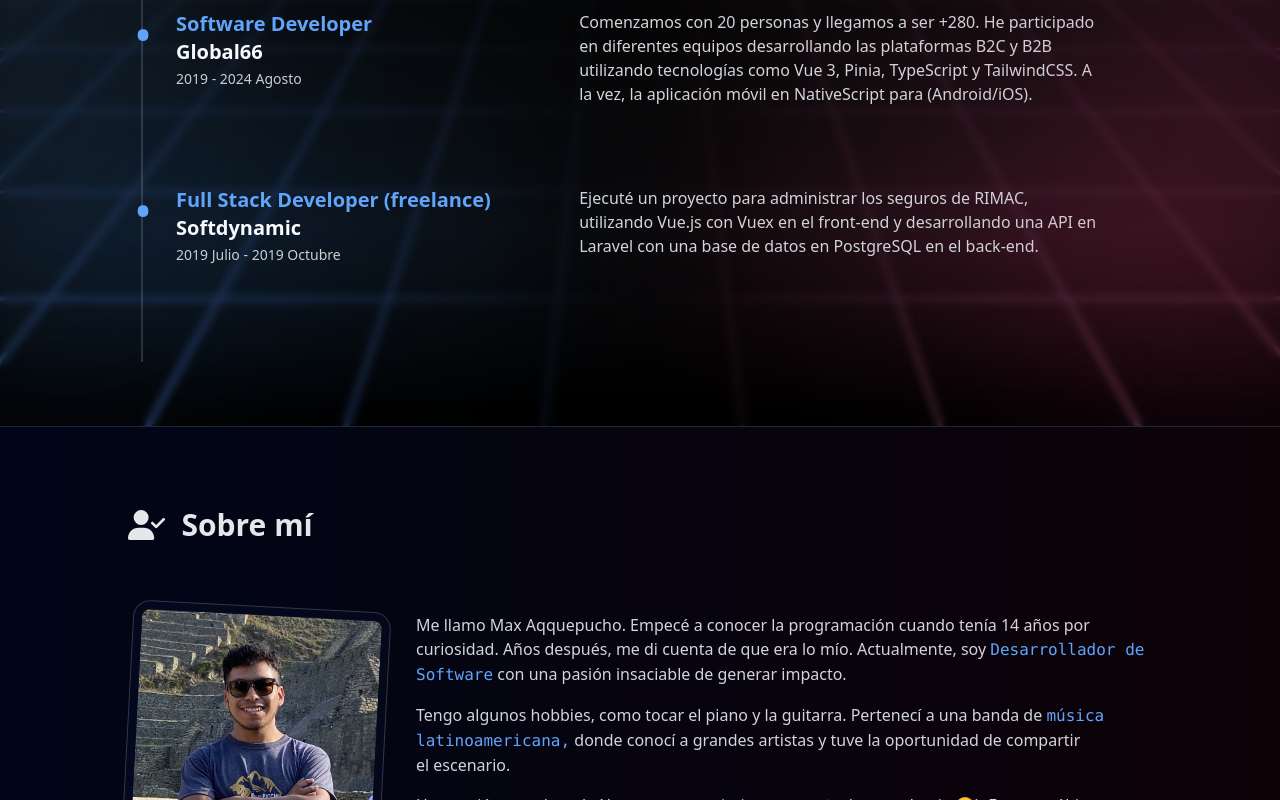
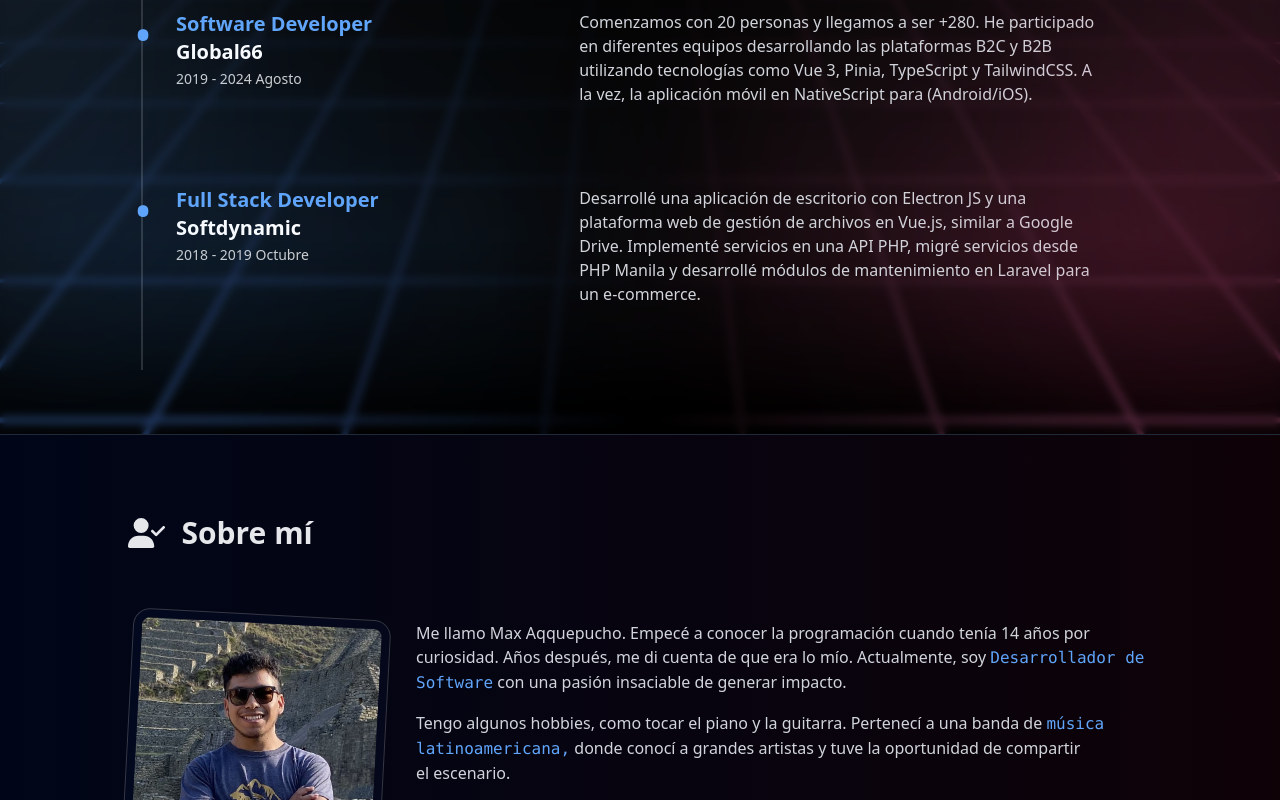
Before and after one commit to maxaqquepucho/personal-page, a React (Vite) app: page / in a window 1280 px wide. Shown: the part 808-1608 px from the top of the page. Built offline with nearby package versions, Linux system fonts and the light colour scheme.

Commit message:
feat: update third experience

```diff
--- a/src/components/Home/index.tsx
+++ b/src/components/Home/index.tsx
@@ -32,11 +32,11 @@ const experienceList = [
     description: `Comenzamos con 20 personas y llegamos a ser +280. He participado en diferentes equipos desarrollando las plataformas B2C y B2B utilizando tecnologías como Vue 3, Pinia, TypeScript y TailwindCSS. A la vez, la aplicación móvil en NativeScript para (Android/iOS).`,
   },
   {
-    title: 'Full Stack Developer (freelance)',
+    title: 'Full Stack Developer',
     company: 'Softdynamic',
-    date: '2019 Julio - 2019 Octubre ',
+    date: '2018 - 2019 Octubre ',
     description:
-      'Ejecuté un proyecto para administrar los seguros de RIMAC, utilizando Vue.js con Vuex en el front-end y desarrollando una API en Laravel con una base de datos en PostgreSQL en el back-end.',
+      'Desarrollé una aplicación de escritorio con Electron JS y una plataforma web de gestión de archivos en Vue.js, similar a Google Drive. Implementé servicios en una API PHP, migré servicios desde PHP Manila y desarrollé módulos de mantenimiento en Laravel para un e-commerce.',
   },
 ]
 
```
